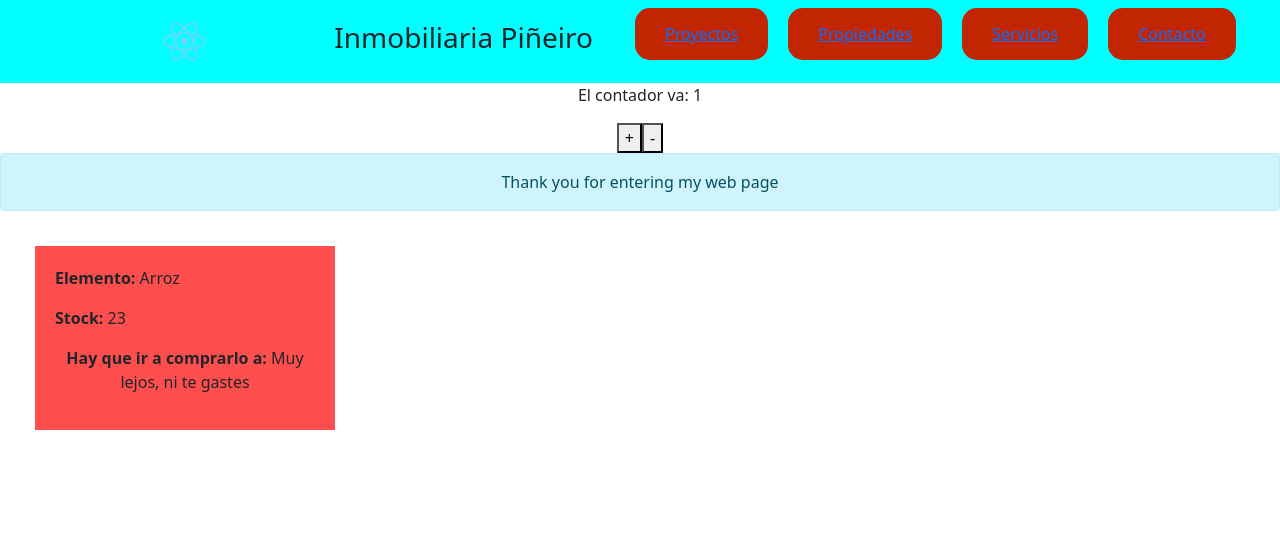
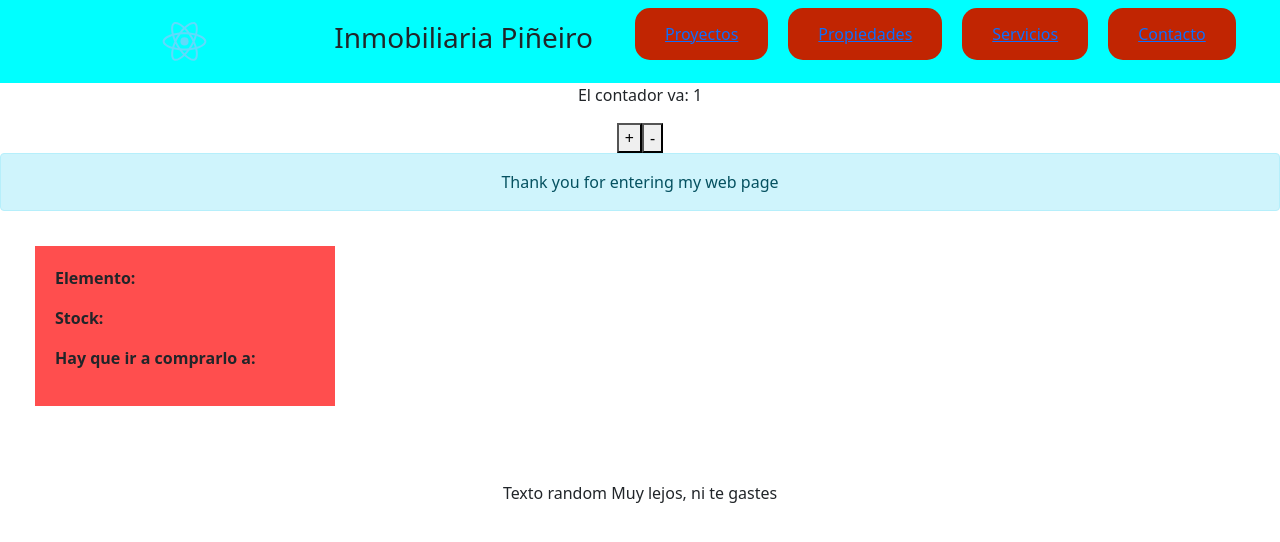
Before and after one commit to mateopineiroa/Entrega, a React (Create React App) app: page / in a window 1280 px wide. Shown: the top 542 px of the page. Built offline with nearby package versions, Linux system fonts and the light colour scheme.

Commit message:
Entrega coder

```diff
--- a/src/App.js
+++ b/src/App.js
@@ -2,6 +2,7 @@ import NavBar from "./Components/NavBar"
 import Cart from "./Components/ItemListContainer"
 import 'bootstrap/dist/css/bootstrap.min.css';
 import './App.css';
+import ItemDetailContainer from "./Components/ItemDetailContainer";
 
 function App() {
   let greeting = "Thank you for entering my web page"
@@ -9,8 +10,8 @@ function App() {
     <div className="App">
       <NavBar test="Holis" />
       <Cart greeting = {greeting} />
+      <ItemDetailContainer />
     </div>
-
   );
 }
 
--- a/src/Components/Item.js
+++ b/src/Components/Item.js
@@ -1,8 +1,8 @@
-import {useState} from "react"
+  import {useState} from "react"
 
 
 const Item = (prop) => {
-    const [elemento, setElemento] = useState({stock:"Cargando...", ubicacionProducto: "Cargando..."})      /* Arreglo vacio */
+    /* const [elemento, setElemento] = useState({stock:"Cargando...", ubicacionProducto: "Cargando..."})     //Arreglo vacio
     let promesita = new Promise(res => {
         setTimeout(() => {
             res({stock:23, ubicacionProducto: "Muy lejos, ni te gastes"})
@@ -11,12 +11,12 @@ const Item = (prop) => {
     promesita.then((data) => {
         //console.log("data es:", data)
         setElemento(data)
-    })
+    }) */
     return (
         <div class="item">           {/* react no me deja añadir style a prepo(?) */}
             <p><b>Elemento:</b> {prop.elemento.producto}</p>
-            <p><b>Stock:</b> {elemento.stock}</p>
-            <p><b>Hay que ir a comprarlo a:</b> {elemento.ubicacionProducto}</p>
+            <p><b>Stock:</b> {prop.elemento.stock}</p>
+            <p><b>Hay que ir a comprarlo a:</b> {prop.elemento.ubicacionProducto}</p>
         </div>
     )
 }
--- /dev/null
+++ b/src/Components/ItemDetail.js
@@ -0,0 +1,15 @@
+
+
+
+const ItemDetail = (prop) => {
+    let link = prop.link
+    return (
+        <div>
+            <h3>{prop.titulo}</h3>
+            <img src={link}></img>
+            <p>{prop.detalle}</p>
+        </div>
+    )
+}
+
+export default ItemDetail
--- /dev/null
+++ b/src/Components/ItemDetailContainer.js
@@ -0,0 +1,26 @@
+import { useState } from "react";
+import ItemDetail from "./ItemDetail.js"
+
+const promesa = new Promise(res => {
+    setTimeout(() => {
+        res({stock:"23", ubicacionProducto: "Muy lejos, ni te gastes"})
+    }, 2000)
+})
+
+
+const ItemDetailContainer = () => {
+    const [elemento, setElemento] = useState({stock:"Cargando...", ubicacionProducto: "Cargando..."})      /* Arreglo vacio */
+
+    promesa.then(data => {
+        setElemento(data)
+    })
+    console.log(elemento)
+    return (
+        <div>
+            <ItemDetail />
+            <p>Texto random {elemento.ubicacionProducto}</p>
+        </div>
+    )
+}
+
+export default ItemDetailContainer
--- a/src/Components/ItemList.js
+++ b/src/Components/ItemList.js
@@ -1,10 +1,20 @@
-
+import {useState} from 'react'
 import Item from "./Item.js"
 
 const ItemList = () => {
-    const objeto = {producto:"Arroz"};
+    //const objeto = {producto:"Arroz"};
+    const [elemento, setElemento] = useState({stock:"Cargando...", ubicacionProducto: "Cargando..."})      /* Arreglo vacio */
+    let promesita = new Promise(res => {
+        setTimeout(() => {
+            res([{stock:23, ubicacionProducto: "Muy lejos, ni te gastes"}])
+        }, 2000)
+    })
+    promesita.then((data) => {
+        //console.log("data es:", data)
+        setElemento(data)
+    })
     return (
-        <Item elemento= {objeto} />
+        <Item elemento= {elemento} />
         )
 }
 
```
Also changed, not shown: src/Img/ImagenProducto.webp (added).
